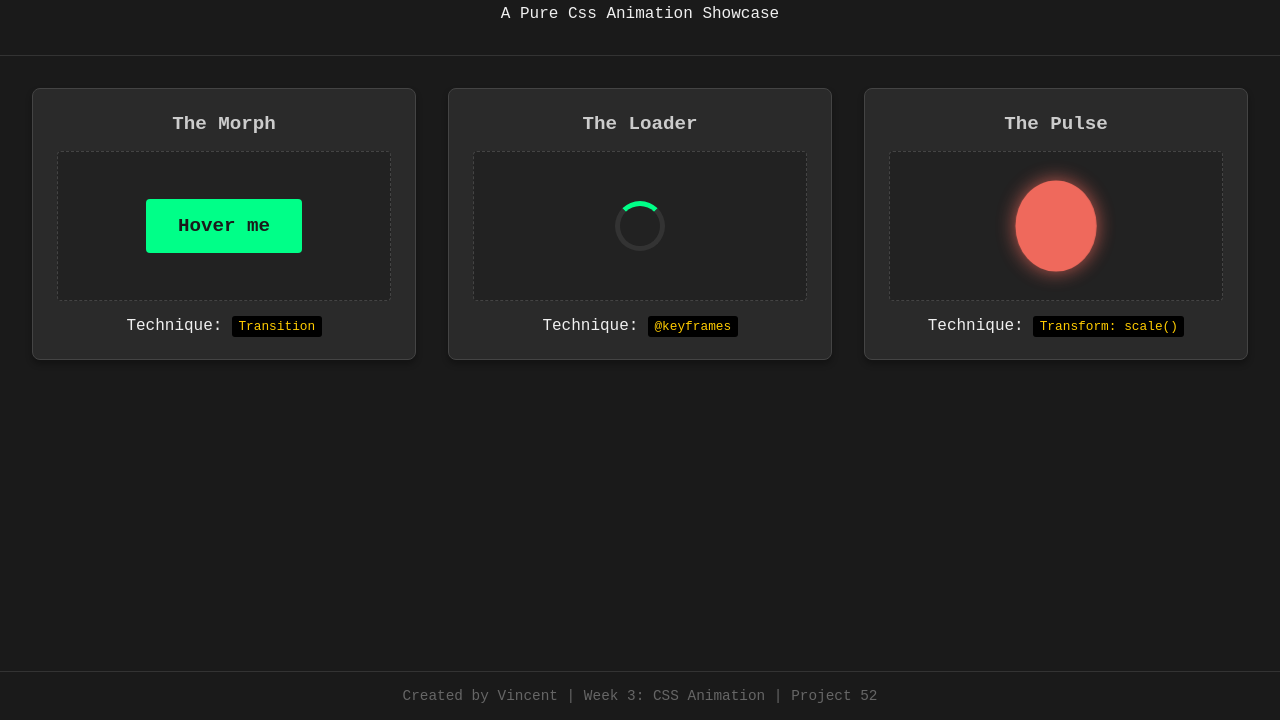
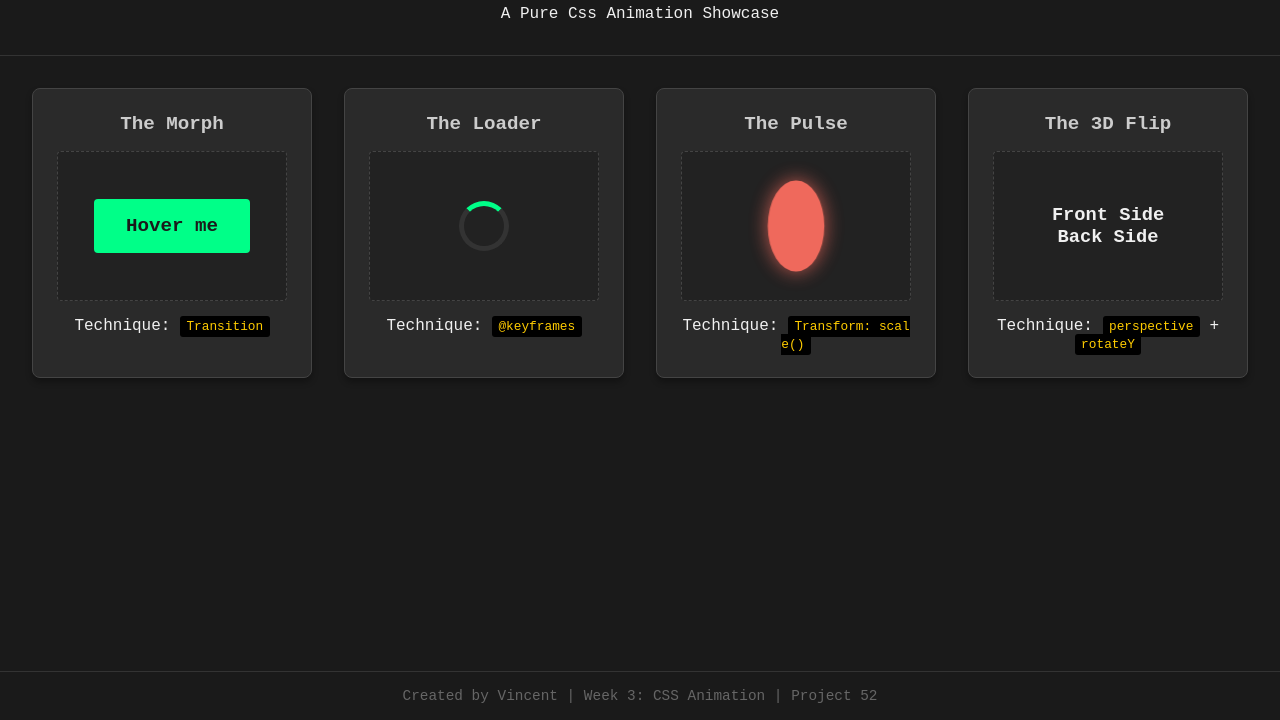
Before and after one commit to pak-pow/PROJECT52-PHASE1, a plain HTML site: page week3_cssAnimation/index.html in a window 1280 px wide. Shown: the part 80-800 px from the top of the page. Drawn offline with Linux system fonts and the light colour scheme.

Commit message:
feat(html): add 4th card museum about 3d flip

```diff
--- a/week3_cssAnimation/index.html
+++ b/week3_cssAnimation/index.html
@@ -46,6 +46,23 @@
 
         </div>
 
+        <div class = "card">
+            <h2>The 3D Flip</h2>
+            <div class = "display-case scene">
+                <div class = "flip-card">
+                    <div class = "flip-card-front">
+                        <h3>Front Side</h3>
+                    </div>
+                    <div class = "flip-card-back">
+                        <h3>Back Side</h3>
+                    </div>
+                </div>
+            </div>
+
+            <p>Technique: <code>perspective</code> + <code>rotateY</code></p>
+
+        </div>
+
     </main>
 
     <footer>
```
